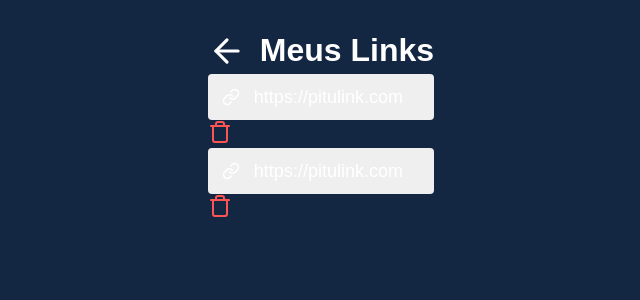
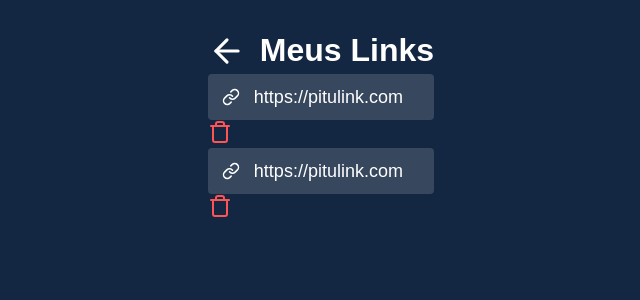
Before and after one commit to ambulcao/mylinkDev, a React (Create React App) app: page /links in a window 1280 px wide. Shown: the top 300 px of the page, without its empty margins (319-959 px from the left). Built offline with nearby package versions, Linux system fonts and the light colour scheme.

Commit message:
Update input box link

```diff
--- a/src/pages/Links/links.css
+++ b/src/pages/Links/links.css
@@ -34,7 +34,7 @@
     min-width: 80%;
     border-radius: 4px;
     height: 46px;
-    background-color: (255,255,255, 0.15);
+    background-color: rgb(255,255,255, 0.15);
     margin-right: 14px;
     display: flex;
     align-items: center;
```
